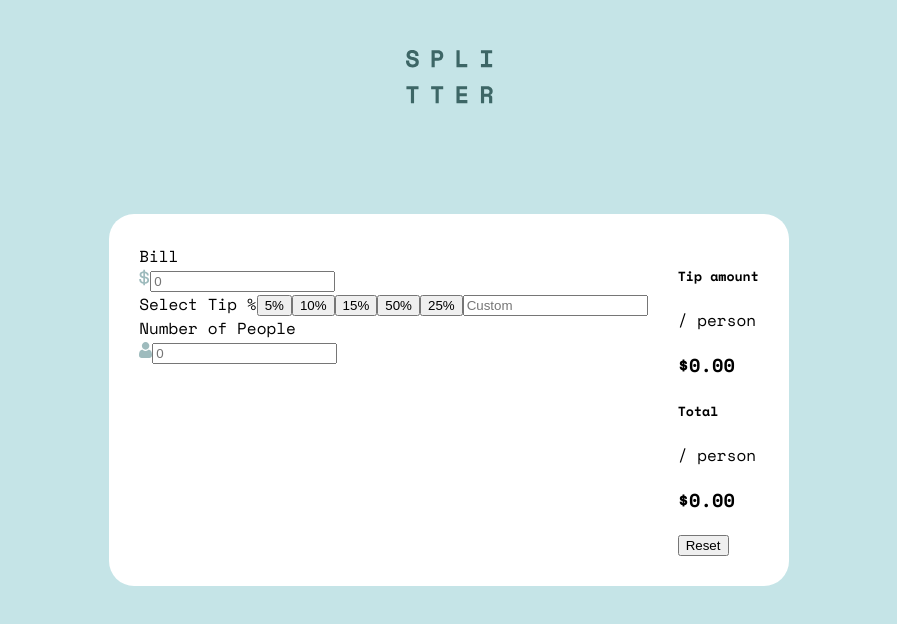
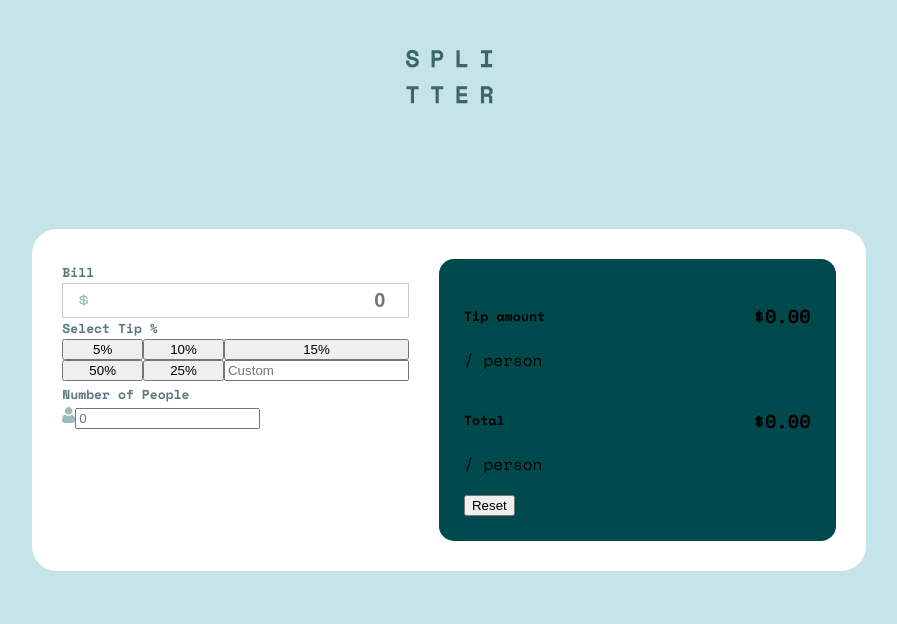
Before and after one commit to Ulise22/tip-calculator, a React (Vite) app: page / in a window 1280 px wide. Shown: the top 624 px of the page, without its empty margins (191-1088 px from the left). Built offline with nearby package versions, Linux system fonts and the light colour scheme.

Commit message:
advance in the styles

```diff
--- a/src/App.tsx
+++ b/src/App.tsx
@@ -16,17 +16,17 @@ export default function App () {
                             <label className='calc__1st-section__bill__label'>Bill</label>
                             <div className='calc__1st-section__bill__container'>
                                 <img className='calc__1st-section__bill__img' src={dollar} alt='dollar $' />
-                                <input className='calc__1st-section__bill__input' type='number' placeholder='0' />
+                                <input className='calc__1st-section__bill__input' type='number' placeholder='0' required />
                             </div>
                         </article>
 
                         <article className='calc__1st-section__btns__container'>
                             <label className='calc__1st-section__btns__label'>Select Tip %</label>
-                            <button className='calc__1st-section__btn'>5%</button>
-                            <button className='calc__1st-section__btn'>10%</button>
-                            <button className='calc__1st-section__btn'>15%</button>
-                            <button className='calc__1st-section__btn'>50%</button>
-                            <button className='calc__1st-section__btn'>25%</button>
+                            <button type='button' className='calc__1st-section__btn'>5%</button>
+                            <button type='button' className='calc__1st-section__btn'>10%</button>
+                            <button type='button' className='calc__1st-section__btn'>15%</button>
+                            <button type='button' className='calc__1st-section__btn'>50%</button>
+                            <button type='button' className='calc__1st-section__btn'>25%</button>
                             <input className='calc__1st-section__btns__input' type='number' placeholder='Custom' />
                         </article>
 
@@ -34,7 +34,7 @@ export default function App () {
                             <label className='calc__1st-section__numofpeople__label'>Number of People</label>
                             <div className='calc__1st-section__numofpeople__container'>
                                 <img className='calc__1st-section__numofpeople__img' src={person} alt='person icon' />
-                                <input className='calc__1st-section__numofpeople__input' type='number' placeholder='0' />
+                                <input className='calc__1st-section__numofpeople__input' type='number' placeholder='0' required />
                             </div>
                         </article>
                     </form>
--- a/src/sass/styles.scss
+++ b/src/sass/styles.scss
@@ -27,3 +27,76 @@ body {
     display: flex;
     gap: 30px;
 }
+
+/* 1st section */
+
+.calc__1st-section {
+    width: 50%;
+}
+
+.calc__1st-section__btns__container {
+    display: grid;
+    grid-template-columns: 1fr 1fr 1fr;
+    grid-template-rows: 1fr 1fr 1fr;
+}
+
+.calc__1st-section__bill__label {
+    font-size: 13px;
+    color: variables.$darkGrayishCyan;
+    font-weight: 600;
+}
+
+.calc__1st-section__bill__container {
+    border: 1px solid #ccc;
+    padding: 4px;
+    display: flex;
+    align-items: center;
+    justify-content: space-between;
+}
+
+.calc__1st-section__bill__input {
+    border: none;
+    font-size: 20px;
+    font-weight: 600;
+    letter-spacing: 1.5px;
+    color: variables.$veryDarkCyan;
+    text-align: right;
+}
+
+.calc__1st-section__bill__input:active {
+    border: 1px solid #ffffffff;
+    background-color: #000;
+}
+
+.calc__1st-section__bill__img {
+    width: 10px;
+    height: 12px;
+    margin-left: 12px;
+}
+
+.calc__1st-section__btns__label {
+    grid-column: 1 / 4;
+    font-size: 13px;
+    color: variables.$darkGrayishCyan;
+    font-weight: 600;
+}
+
+.calc__1st-section__numofpeople__label {
+    color: variables.$darkGrayishCyan;
+    font-size: 13px;
+    font-weight: 600;
+}
+
+/* 2nd section */
+
+.calc__2nd-section{
+    background-color: variables.$veryDarkCyan;
+    width: 50%;
+    padding: 25px;
+    border-radius: 15px;
+}
+
+.calc__2nd-section__bill {
+    display: flex;
+    justify-content: space-between;
+}
--- a/src/stylesheets/styles.css
+++ b/src/stylesheets/styles.css
@@ -26,4 +26,75 @@ body {
   gap: 30px;
 }
 
+/* 1st section */
+.calc__1st-section {
+  width: 50%;
+}
+
+.calc__1st-section__btns__container {
+  display: grid;
+  grid-template-columns: 1fr 1fr 1fr;
+  grid-template-rows: 1fr 1fr 1fr;
+}
+
+.calc__1st-section__bill__label {
+  font-size: 13px;
+  color: hsl(186, 14%, 43%);
+  font-weight: 600;
+}
+
+.calc__1st-section__bill__container {
+  border: 1px solid #ccc;
+  padding: 4px;
+  display: flex;
+  align-items: center;
+  justify-content: space-between;
+}
+
+.calc__1st-section__bill__input {
+  border: none;
+  font-size: 20px;
+  font-weight: 600;
+  letter-spacing: 1.5px;
+  color: hsl(183, 100%, 15%);
+  text-align: right;
+}
+
+.calc__1st-section__bill__input:active {
+  border: 1px solid white;
+  background-color: #000;
+}
+
+.calc__1st-section__bill__img {
+  width: 10px;
+  height: 12px;
+  margin-left: 12px;
+}
+
+.calc__1st-section__btns__label {
+  grid-column: 1/4;
+  font-size: 13px;
+  color: hsl(186, 14%, 43%);
+  font-weight: 600;
+}
+
+.calc__1st-section__numofpeople__label {
+  color: hsl(186, 14%, 43%);
+  font-size: 13px;
+  font-weight: 600;
+}
+
+/* 2nd section */
+.calc__2nd-section {
+  background-color: hsl(183, 100%, 15%);
+  width: 50%;
+  padding: 25px;
+  border-radius: 15px;
+}
+
+.calc__2nd-section__bill {
+  display: flex;
+  justify-content: space-between;
+}
+
 /*# sourceMappingURL=styles.css.map */
```
Also changed, not shown: 1 other file (tests, documents, lock files or other folders).
